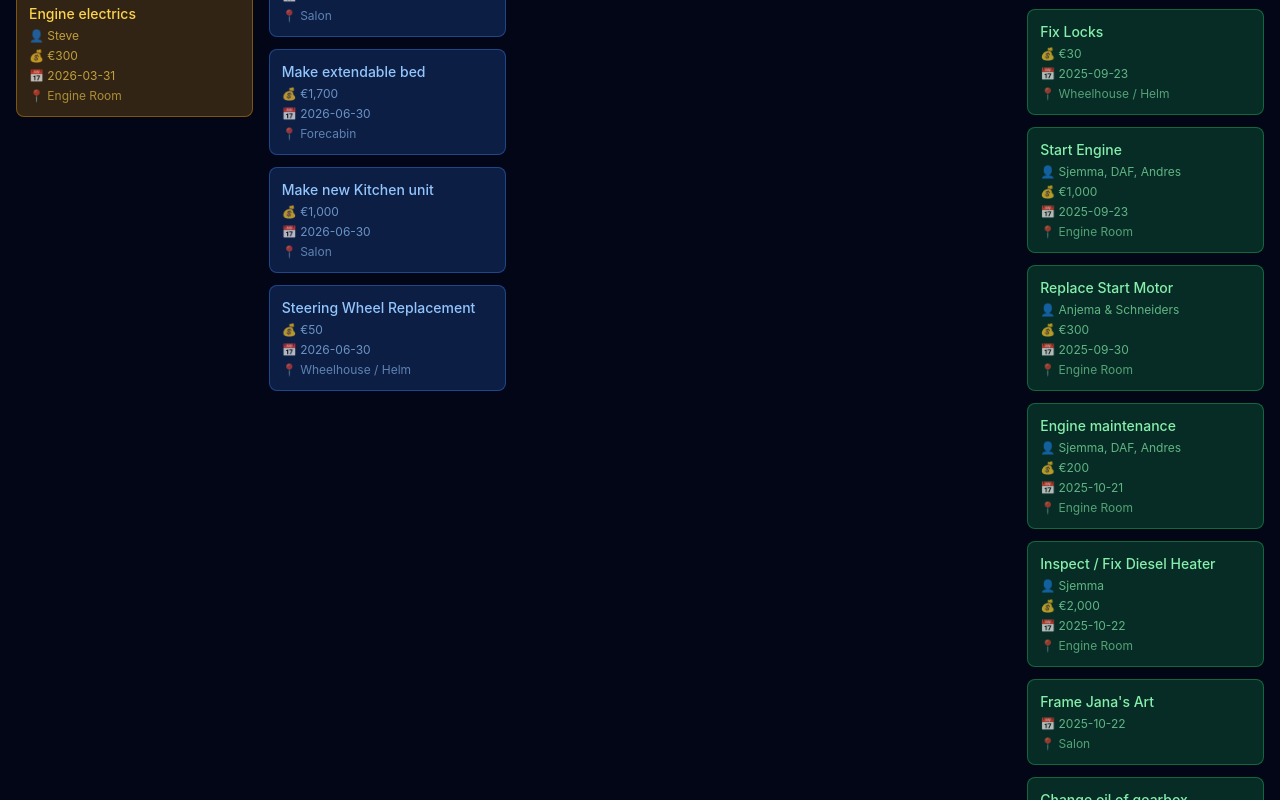
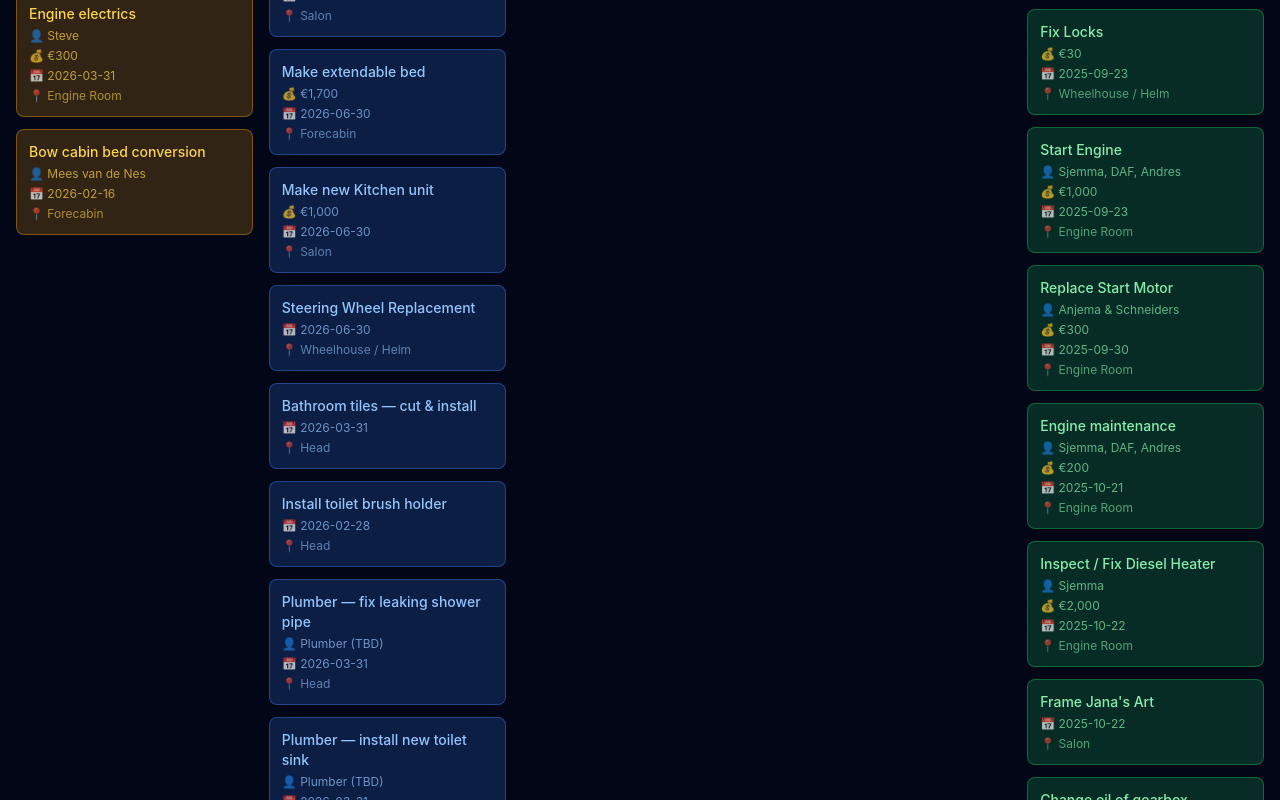
Before and after one commit to kokosthief/boat-dashboard, a Next.js app: page /kanban in a window 1280 px wide. Shown: the part 720-1520 px from the top of the page. Built offline with nearby package versions, Linux system fonts and the light colour scheme.

Commit message:
feat: add new boat tasks (tiles, plumber jobs, toilet brush, steering wheel update, Mees bed conversion)

```diff
--- a/src/data/tasks.ts
+++ b/src/data/tasks.ts
@@ -14,6 +14,7 @@ export const tasks: Task[] = [
   { name: "Pin and Make schematic for Electrics", location: "Wheelhouse / Helm", vendor: "", status: "Started", targetDate: "2026-03-31", cost: "€2", notes: "Pin it to electrical cabinet door." },
   { name: "Remove and clean Bow Thruster", location: "Head", vendor: "Klaas Mulder", status: "Started", targetDate: "2026-03-31", cost: "€20", notes: "Clean corrosion. Short circuit. Maybe buy new solenoid." },
   { name: "Engine electrics", location: "Engine Room", vendor: "Steve", status: "Started", targetDate: "2026-03-31", cost: "€300", notes: "Steve might be the guy." },
+  { name: "Bow cabin bed conversion", location: "Forecabin", vendor: "Mees van de Nes", status: "Started", targetDate: "2026-02-16", cost: "", notes: "Converting single bed to collapsible double bed with fold-up section for storage access below. Due in a few days." },
   { name: "Sand blast boat", location: "Outside Hull", vendor: "", status: "Planning", targetDate: "2026-03-31", cost: "€1,000", notes: "Fully sand blast whole boat to bare metal." },
   { name: "Paint Exterior", location: "Outside Hull", vendor: "", status: "Planning", targetDate: "2026-03-31", cost: "", notes: "Hull and Exterior Black" },
   { name: "Antifouling", location: "Outside Hull", vendor: "", status: "Planning", targetDate: "2026-03-31", cost: "", notes: "Apply coats" },
@@ -21,7 +22,12 @@ export const tasks: Task[] = [
   { name: "Make Futon", location: "Salon", vendor: "Simone", status: "Planning", targetDate: "2026-06-30", cost: "€200", notes: "Great way to use the space at the back." },
   { name: "Make extendable bed", location: "Forecabin", vendor: "", status: "Planning", targetDate: "2026-06-30", cost: "€1,700", notes: "" },
   { name: "Make new Kitchen unit", location: "Salon", vendor: "", status: "Planning", targetDate: "2026-06-30", cost: "€1,000", notes: "" },
-  { name: "Steering Wheel Replacement", location: "Wheelhouse / Helm", vendor: "", status: "Planning", targetDate: "2026-06-30", cost: "€50", notes: "Need shaft adapter or replacement." },
+  { name: "Steering Wheel Replacement", location: "Wheelhouse / Helm", vendor: "", status: "Planning", targetDate: "2026-06-30", cost: "", notes: "Bought beautiful old wheel but attachment point is bigger than current one. Need to figure out adapter/fitting." },
+  { name: "Bathroom tiles — cut & install", location: "Head", vendor: "", status: "Planning", targetDate: "2026-03-31", cost: "", notes: "Slate/ceramic tiles bought. Cut to shape and install around toilet area (floor + sides). Replace ugly white plastic surround." },
+  { name: "Install toilet brush holder", location: "Head", vendor: "", status: "Planning", targetDate: "2026-02-28", cost: "", notes: "Metal wall-mounted housing. Needs to be attached to wall." },
+  { name: "Plumber — fix leaking shower pipe", location: "Head", vendor: "Plumber (TBD)", status: "Planning", targetDate: "2026-03-31", cost: "", notes: "Pipe near shower is leaking. Need to find a plumber." },
+  { name: "Plumber — install new toilet sink", location: "Head", vendor: "Plumber (TBD)", status: "Planning", targetDate: "2026-03-31", cost: "", notes: "New sink bought, needs installing." },
+  { name: "Plumber — replace 80L boiler with 20L", location: "Head", vendor: "Plumber (TBD)", status: "Planning", targetDate: "2026-03-31", cost: "", notes: "Swap 80L electric boiler for 20L one (already bought). Don't need the big one." },
   { name: "Have Lock Keys Cut", location: "", vendor: "", status: "Research", targetDate: "2025-09-23", cost: "€10", notes: "" },
   { name: "Obtain insurance", location: "", vendor: "Eerdmans", status: "Research", targetDate: "2026-06-30", cost: "", notes: "" },
   { name: "Make clothes rack from a tree", location: "Forecabin", vendor: "", status: "Ideation", targetDate: "", cost: "€0", notes: "" },
```
